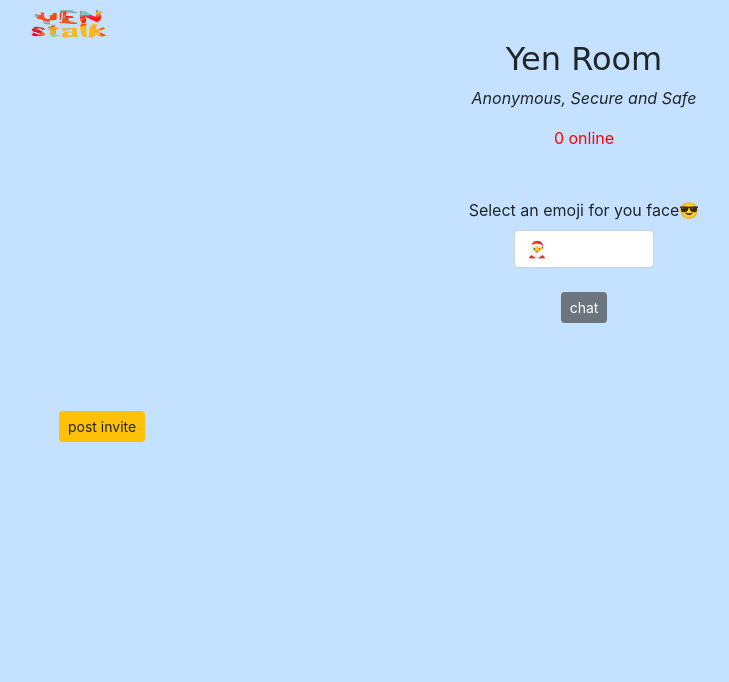
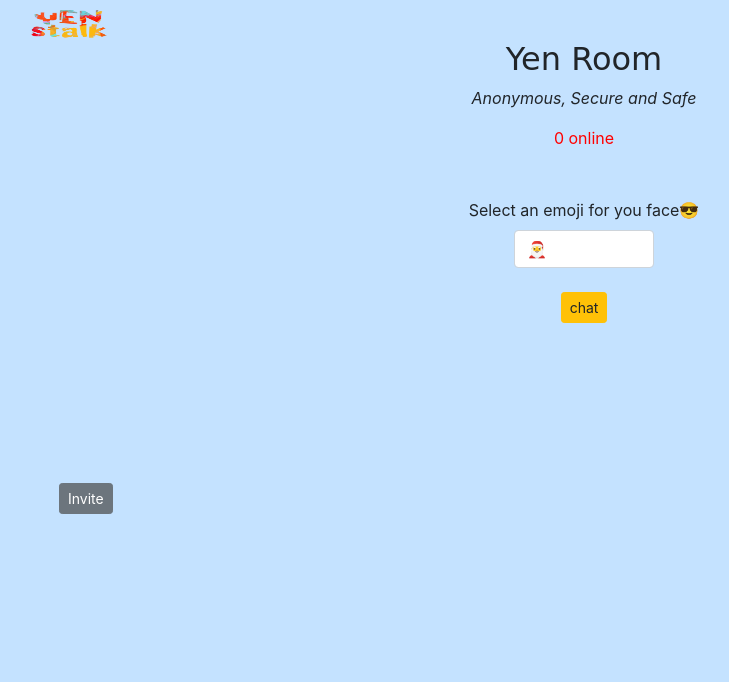
Before and after one commit to Akhil-Tony/Flask-Chat-App, a Flask app: page /door in a window 1280 px wide. Shown: the top 682 px of the page, without its empty margins (56-785 px from the left). Run offline with Flask 2, Linux system fonts and the light colour scheme; the visitor is signed in with stand-in values (Sample User, id 1); some libraries are stand-ins or nearby versions.

Commit message:
Update door.html
changed button position and color

```diff
--- a/templates/door.html
+++ b/templates/door.html
@@ -20,11 +20,11 @@
         <div align="center">
         <label for="face">Select an emoji for you face😎</label>
         <input class='ft form-control' type="text" size="1" name="face" value="🎅"><br>
-        <input type="submit" class="btn btn-secondary btn-sm" value="chat"> </div>
+        <input type="submit" class="btn btn-warning btn-sm" value="chat"> </div>
     </form>
-    <br><br><br>
+    <br><br><br><br><br><br>
     <div class='container' align="left"><a href='/room_invite'>
-        <input type="submit" class="btn btn-warning btn-sm" value="post invite"></a>
+        <input type="submit" class="btn btn-secondary btn-sm" value="Invite"></a>
     </div>
 </div>
 {% endblock %}
```
